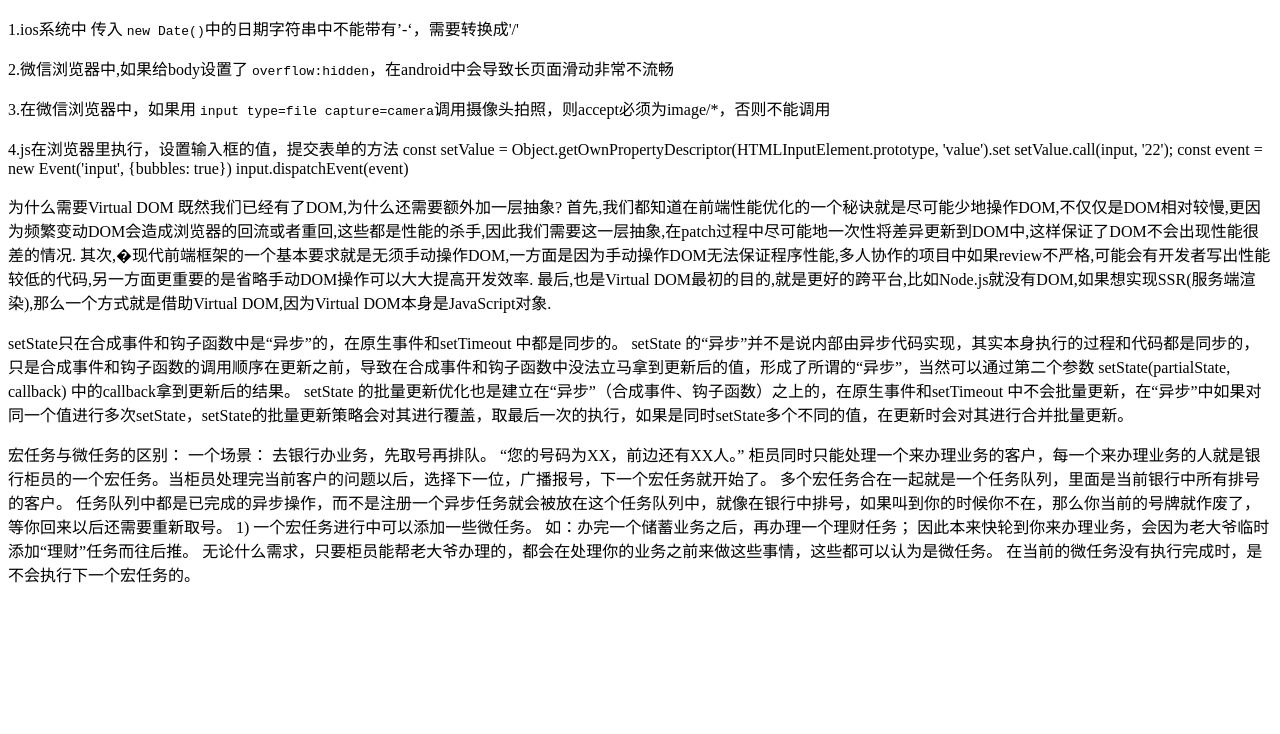
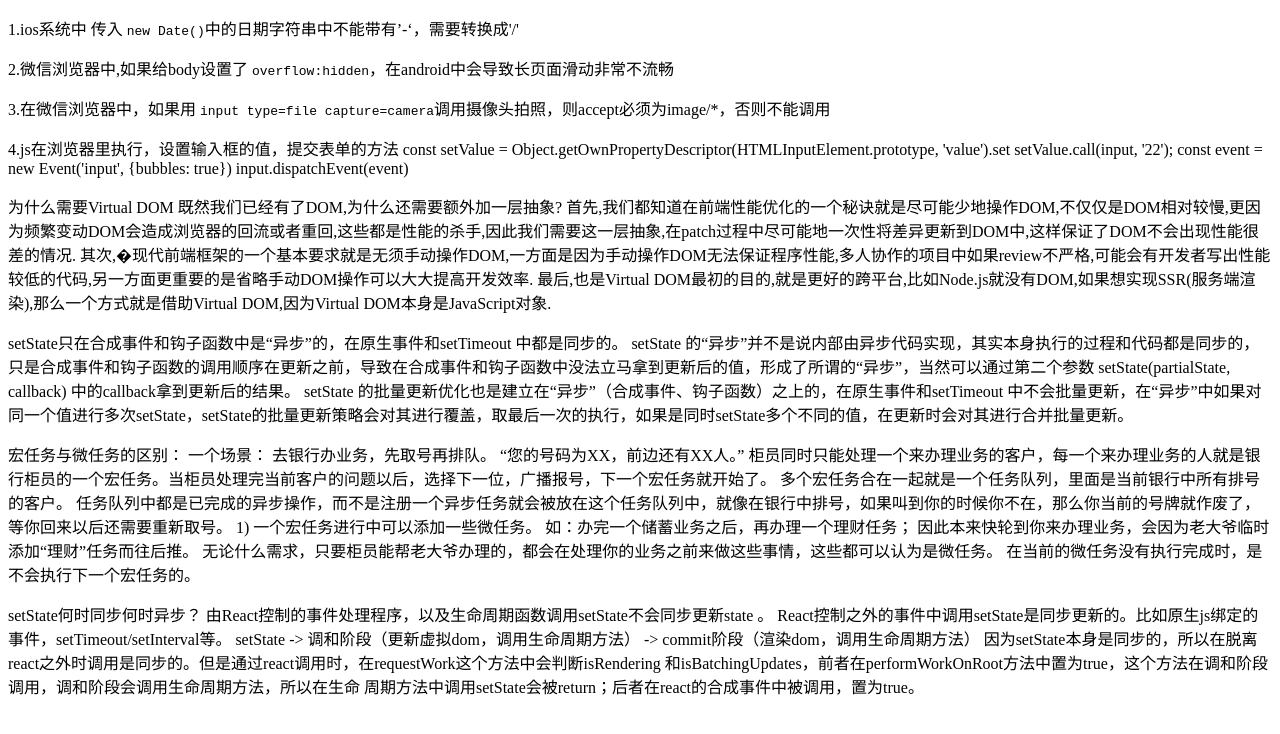
Before and after one commit to bestzzl/projects-pit-notes, a plain HTML site: page index.html in a window 1280 px wide. Drawn offline with Linux system fonts and the light colour scheme.

Commit message:
Update index.html

```diff
--- a/index.html
+++ b/index.html
@@ -54,7 +54,16 @@ setState 的批量更新优化也是建立在“异步”（合成事件、钩
 在当前的微任务没有执行完成时，是不会执行下一个宏任务的。
     </p>
     <p>
+        setState何时同步何时异步？
+由React控制的事件处理程序，以及生命周期函数调用setState不会同步更新state 。
 
+React控制之外的事件中调用setState是同步更新的。比如原生js绑定的事件，setTimeout/setInterval等。
+
+        setState -> 调和阶段（更新虚拟dom，调用生命周期方法） -> commit阶段（渲染dom，调用生命周期方法）
+
+        因为setState本身是同步的，所以在脱离react之外时调用是同步的。但是通过react调用时，在requestWork这个方法中会判断isRendering
+        和isBatchingUpdates，前者在performWorkOnRoot方法中置为true，这个方法在调和阶段调用，调和阶段会调用生命周期方法，所以在生命
+        周期方法中调用setState会被return；后者在react的合成事件中被调用，置为true。
     </p>
 </body>
 </html>
```
